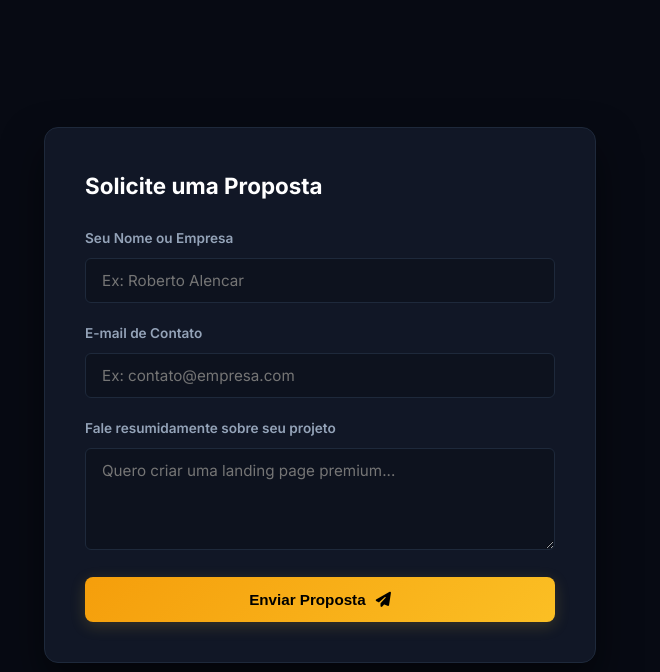
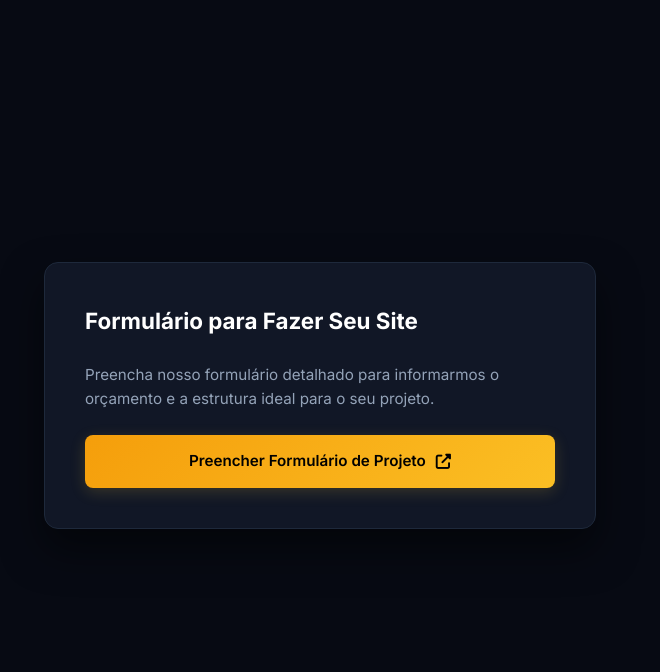
Before and after one commit to erickomaga/erickomaga, a plain HTML site: page index.html in a window 1280 px wide. Shown: the part 7240-7912 px from the top of the page, 620-1280 px from the left. Drawn offline with nearby package versions, Linux system fonts and the light colour scheme.

Commit message:
aaaaaaaaaaaaaaaaaaaaaaaaaaaaaaaaaaaaaaaaaaaaaaaaaaaaaaaaaaaaa

```diff
--- a/index.html
+++ b/index.html
@@ -442,27 +442,20 @@
                 </div>
 
                 <div class="contato-form-wrapper" data-aos="fade-left">
-                    <form class="premium-form" onsubmit="event.preventDefault(); alert('Mensagem enviada com sucesso de forma simulada!');">
-                        <h3>Solicite uma Proposta</h3>
-                        <div class="form-group">
-                            <label for="name">Seu Nome ou Empresa</label>
-                            <input type="text" id="name" required placeholder="Ex: Roberto Alencar">
-                        </div>
-                        <div class="form-group">
-                            <label for="email">E-mail de Contato</label>
-                            <input type="email" id="email" required placeholder="Ex: contato@empresa.com">
-                        </div>
-                        <div class="form-group">
-                            <label for="msg">Fale resumidamente sobre seu projeto</label>
-                            <textarea id="msg" rows="4" required placeholder="Quero criar uma landing page premium..."></textarea>
-                        </div>
-                       <button
-                            type="button"
-                            class="btn btn-primary btn-full"
-                            onclick="window.open('https://wa.me/5511996369254?text=Quero%20fazer%20um%20site%20para%20minha%20empresa', '_blank')">
-                            Enviar Proposta <i class="fas fa-paper-plane"></i>
-                        </button>
-                    </form>
+                    <div class="premium-form">
+                        <h3>Formulário para Fazer Seu Site</h3>
+                        <p style="color: var(--text-muted); margin-bottom: 24px; font-size: 0.95rem;">
+                            Preencha nosso formulário detalhado para informarmos o orçamento e a estrutura ideal para o seu projeto.
+                        </p>
+
+                        <a
+                            href="https://forms.gle/LQP5RRbdvm9WJKS46"
+                            target="_blank"
+                            rel="noopener noreferrer"
+                            class="btn btn-primary btn-full">
+                            Preencher Formulário de Projeto <i class="fas fa-external-link-alt"></i>
+                        </a>
+                    </div>
                 </div>
             </div>
         </div>
```
